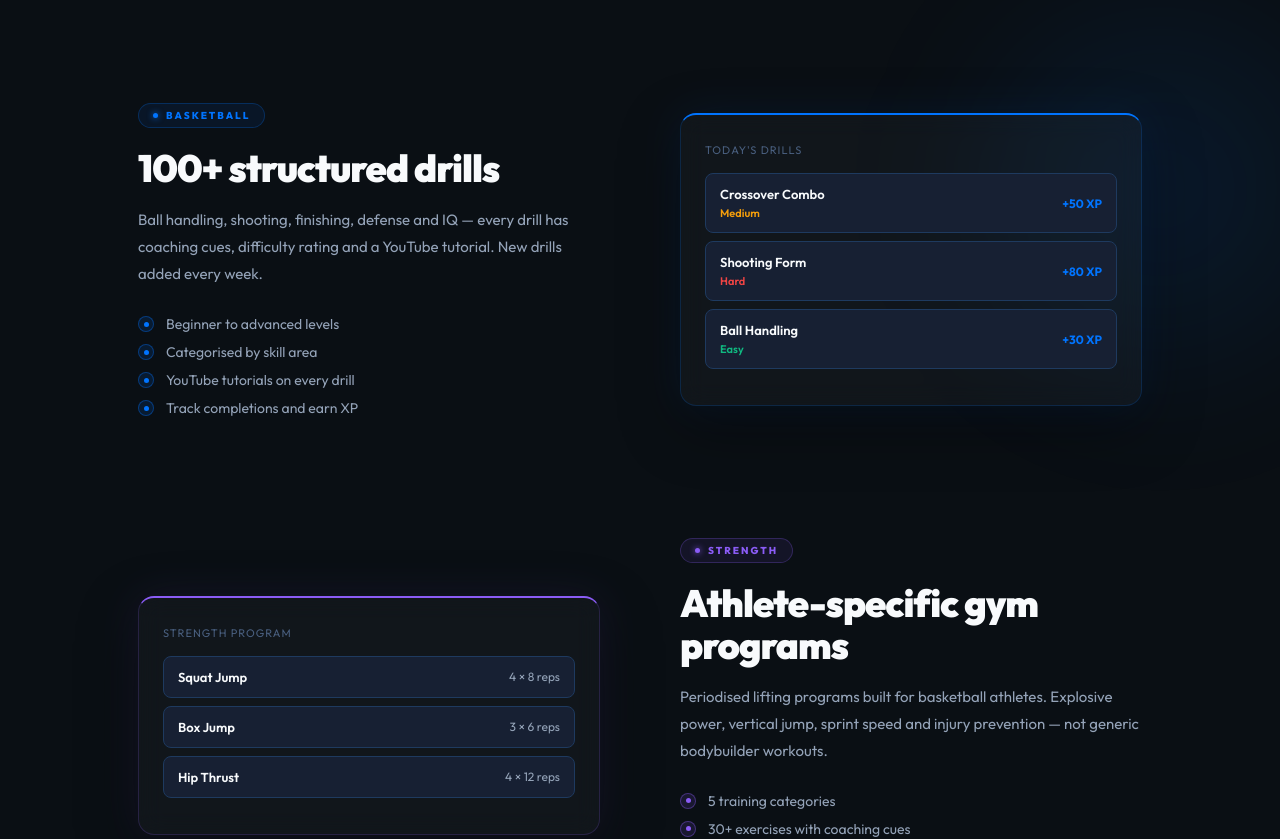
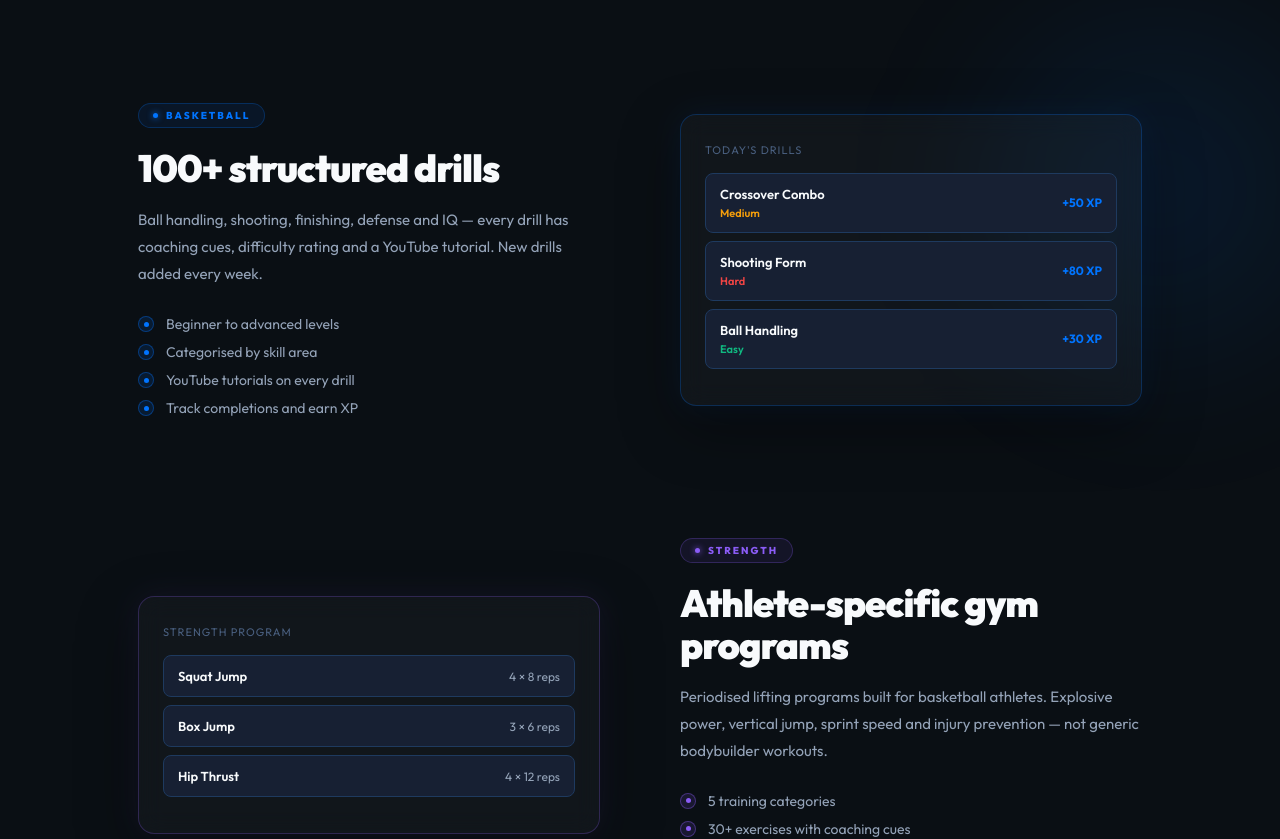
Before and after one commit to DinnyApostolou/rize, a Next.js app: page / in a window 1280 px wide. Shown: the part 1231-2070 px from the top of the page. Built offline with nearby package versions, Linux system fonts and the light colour scheme.

Commit message:
Full border glow on hover for feature cards and how-it-works steps

```diff
--- a/src/app/page.tsx
+++ b/src/app/page.tsx
@@ -351,17 +351,32 @@ export default function Home() {
               </div>
             </div>
             {/* Glowing mockup card */}
-            <div style={{
+            <div
+              className="stat-box"
+              style={{
                 direction: "ltr",
                 background: "rgba(255,255,255,0.03)",
                 backdropFilter: "blur(12px)",
                 WebkitBackdropFilter: "blur(12px)",
-              border: `1px solid ${f.color}30`,
-              borderTop: `2px solid ${f.color}`,
+                border: `1px solid ${f.color}40`,
                 borderRadius: "16px",
                 padding: "28px 24px",
-              boxShadow: `0 0 40px ${f.color}18, 0 20px 60px rgba(0,0,0,0.4)`,
-            }} className="stat-box feature-mockup">
+                boxShadow: `0 0 30px ${f.color}15, 0 20px 60px rgba(0,0,0,0.4)`,
+                transition: "transform 0.3s ease, box-shadow 0.3s ease, border-color 0.3s ease",
+              }}
+              onMouseEnter={e => {
+                const el = e.currentTarget as HTMLDivElement;
+                el.style.transform = "translateY(-8px)";
+                el.style.boxShadow = `0 0 0 1px ${f.color}, 0 0 40px ${f.color}60, 0 0 80px ${f.color}25, 0 20px 60px rgba(0,0,0,0.5)`;
+                el.style.borderColor = f.color;
+              }}
+              onMouseLeave={e => {
+                const el = e.currentTarget as HTMLDivElement;
+                el.style.transform = "translateY(0)";
+                el.style.boxShadow = `0 0 30px ${f.color}15, 0 20px 60px rgba(0,0,0,0.4)`;
+                el.style.borderColor = `${f.color}40`;
+              }}
+            >
               {mockups[i]}
             </div>
           </div>
@@ -384,7 +399,10 @@ export default function Home() {
               { n: "03", title: "Get your program", desc: "Personalised day-by-day training plan built for you.", color: "#10B981" },
               { n: "04", title: "Train and track", desc: "Log sessions, earn XP and measure real progress.", color: "#F59E0B" },
             ].map((s) => (
-              <div key={s.n} className="how-step" style={{ background: "rgba(255,255,255,0.02)", border: "1px solid rgba(255,255,255,0.06)", borderRadius: "16px", padding: "28px 24px" }}>
+              <div key={s.n} style={{ background: "rgba(255,255,255,0.02)", border: "1px solid rgba(255,255,255,0.06)", borderRadius: "16px", padding: "28px 24px", transition: "transform 0.25s ease, box-shadow 0.25s ease, border-color 0.25s ease", cursor: "default" }}
+                onMouseEnter={e => { const el = e.currentTarget as HTMLDivElement; el.style.transform = "translateY(-6px)"; el.style.boxShadow = `0 0 0 1px ${s.color}, 0 0 30px ${s.color}50, 0 0 60px ${s.color}20`; el.style.borderColor = s.color; }}
+                onMouseLeave={e => { const el = e.currentTarget as HTMLDivElement; el.style.transform = "translateY(0)"; el.style.boxShadow = "none"; el.style.borderColor = "rgba(255,255,255,0.06)"; }}
+              >
                 <div style={{ fontSize: "28px", fontWeight: 900, color: s.color, textShadow: `0 0 20px ${s.color}80`, marginBottom: "16px", fontVariantNumeric: "tabular-nums" }}>{s.n}</div>
                 <div style={{ width: "24px", height: "2px", background: s.color, boxShadow: `0 0 8px ${s.color}`, marginBottom: "16px", borderRadius: "2px" }} />
                 <div style={{ fontSize: "16px", fontWeight: 700, marginBottom: "10px" }}>{s.title}</div>
```
Lines whose indentation alone changed are shown as unchanged.
